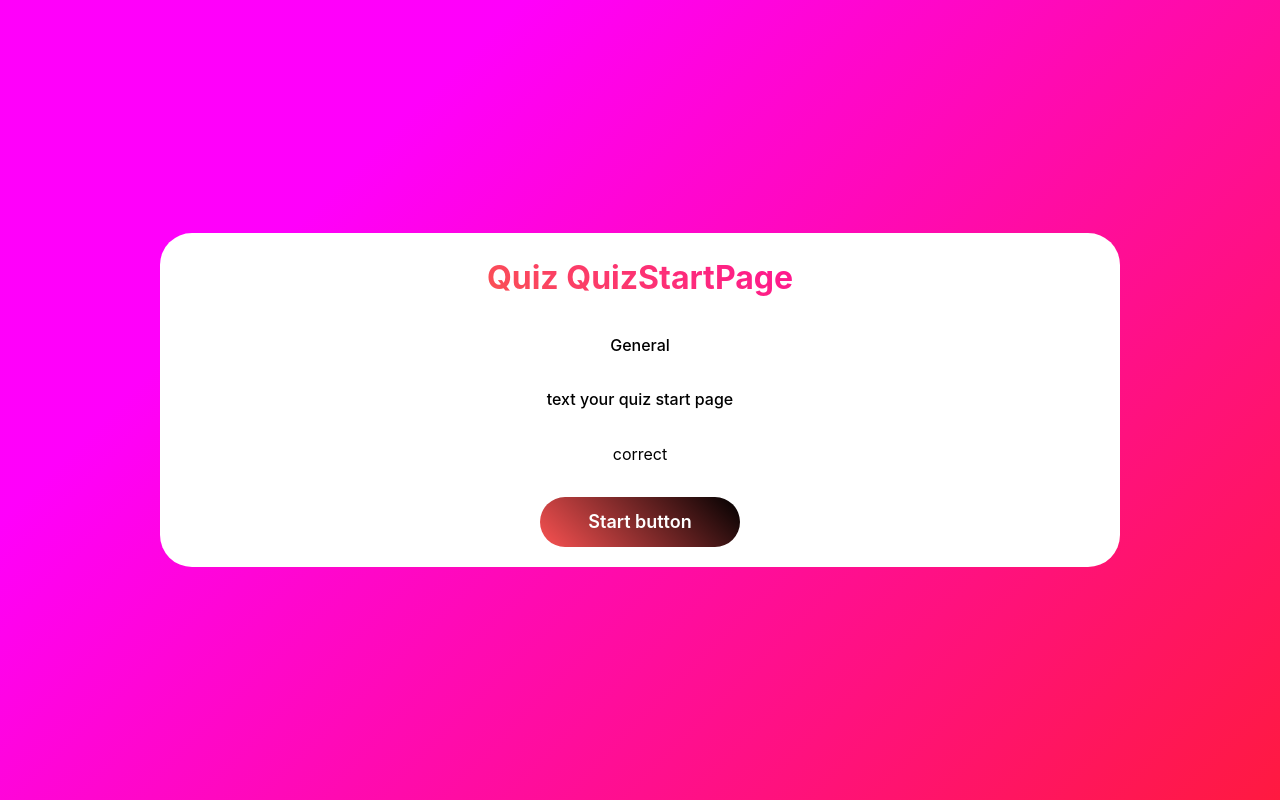
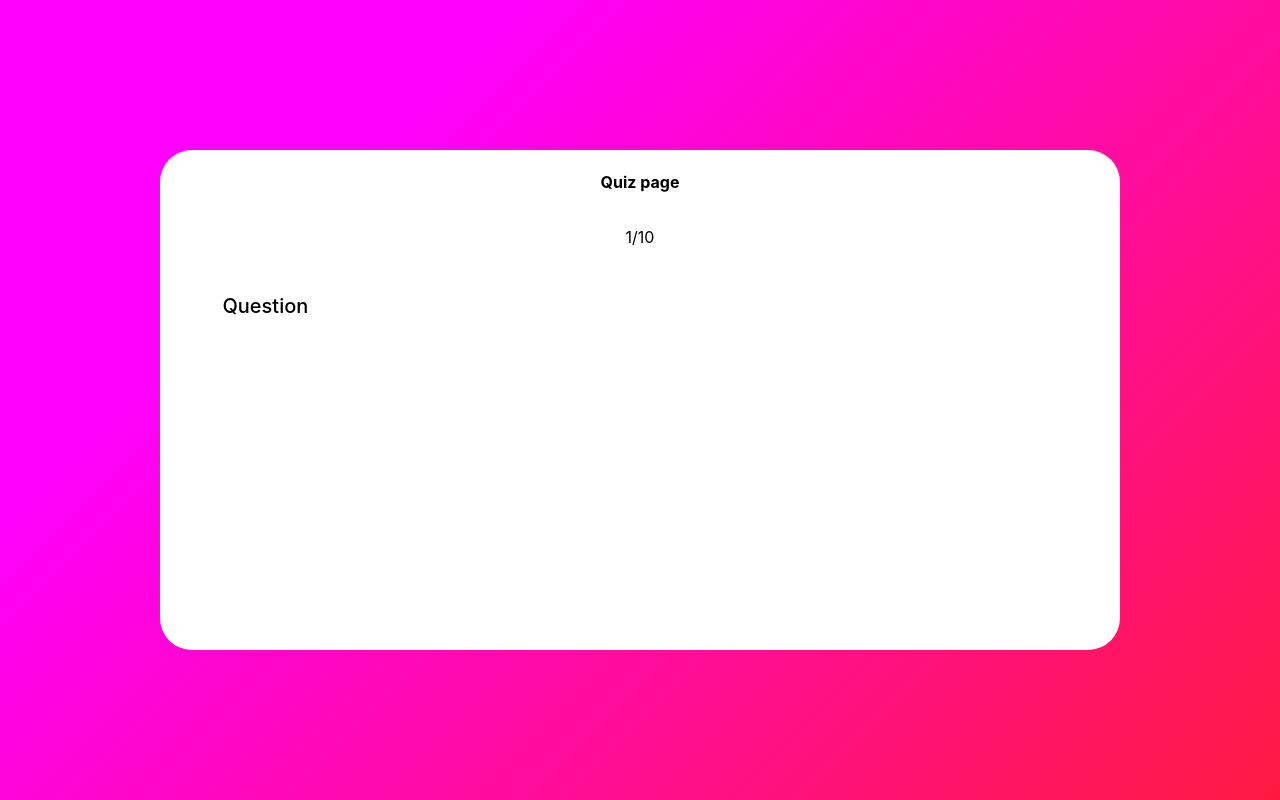
Before and after one commit to t910935-art/quiz, a React (Vite) app: page / in a window 1280 px wide. Built offline with nearby package versions, Linux system fonts and the light colour scheme.

Commit message:
Quiz Page

```diff
--- /dev/null
+++ b/src/components/QuizCard.tsx
@@ -0,0 +1,22 @@
+import { Flex } from "@mantine/core";
+import { Text } from "@mantine/core";
+
+interface QuizCardProps {
+  question: string;
+  options: string[];
+  correctAnswer: string;
+  onAnswer: (answer: string) => void;
+  onNext: () => void;
+}
+
+const QuizCard = ({}: QuizCardProps) => {
+  return (
+    <Flex miw={"90%"} direction={"column"} gap={10}>
+      <Text size={"xl"} fw={"500"} mt={10} mb={10}>
+        Question
+      </Text>
+    </Flex>
+  );
+};
+
+export default QuizCard;
--- a/src/main.tsx
+++ b/src/main.tsx
@@ -4,14 +4,14 @@ import MainLayout from "./layout/MainLayout";
 import MantineProvider from "./providers/MantineUIProvider";
 
 import "./styles/globale.css";
+import QuizPage from "./pages/QuizPage";
 //import CategoryPage from "./pages/CategoryPage";
-import QuizStartPage from "./pages/QuizStartPage";
 
 createRoot(document.getElementById("root")!).render(
   <StrictMode>
     <MantineProvider>
       <MainLayout>
-        <QuizStartPage />
+        <QuizPage />
       </MainLayout>
     </MantineProvider>
   </StrictMode>,
--- /dev/null
+++ b/src/pages/QuizPage.tsx
@@ -0,0 +1,19 @@
+import QuizCard from "../components/QuizCard";
+import QuizContainer from "../components/QuizContainer";
+import { Text } from "@mantine/core";
+
+function QuizPage() {
+  return (
+    <QuizContainer>
+      <Text fz={"2rm"} fw={"bold"} ta={"center"}>
+        Quiz page
+      </Text>
+      <Text fz={"1.5rm"} ta={"center"}>
+        1/10
+      </Text>
+      <QuizCard />
+    </QuizContainer>
+  );
+}
+
+export default QuizPage;
```
